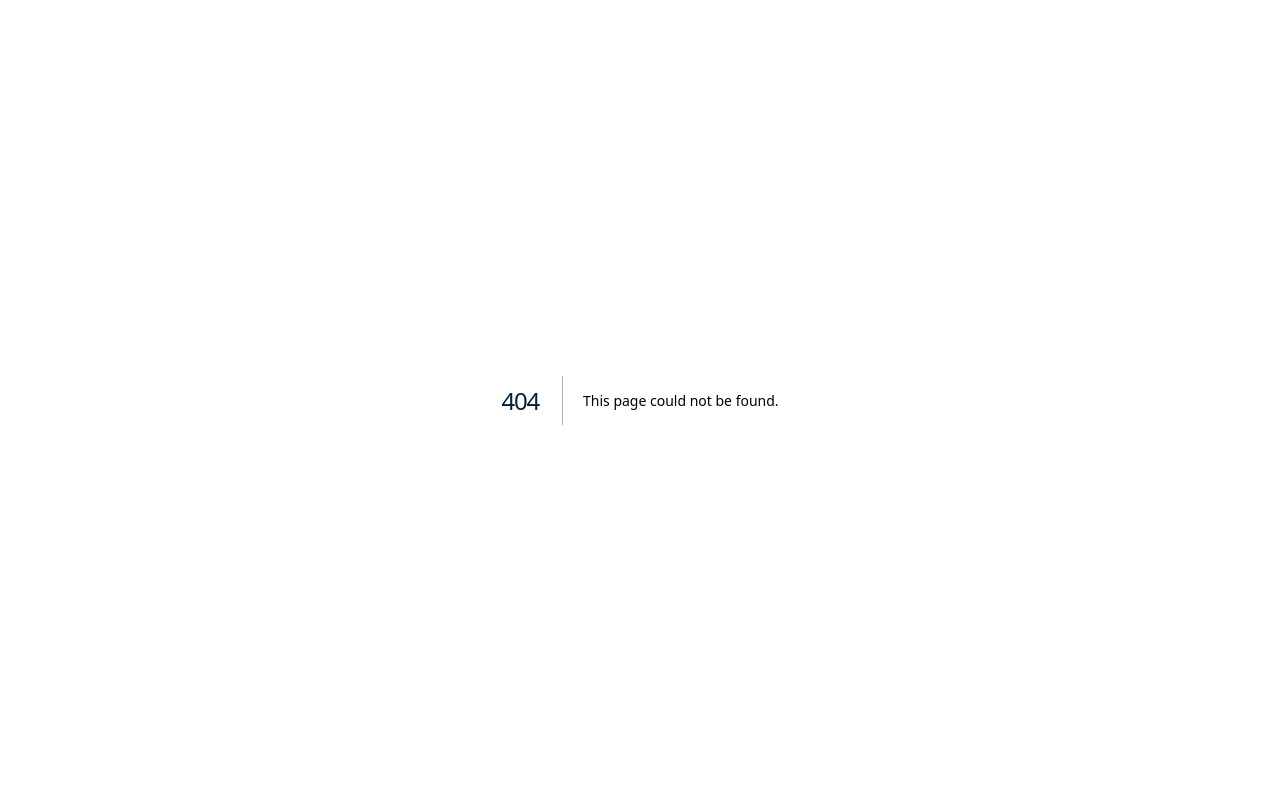
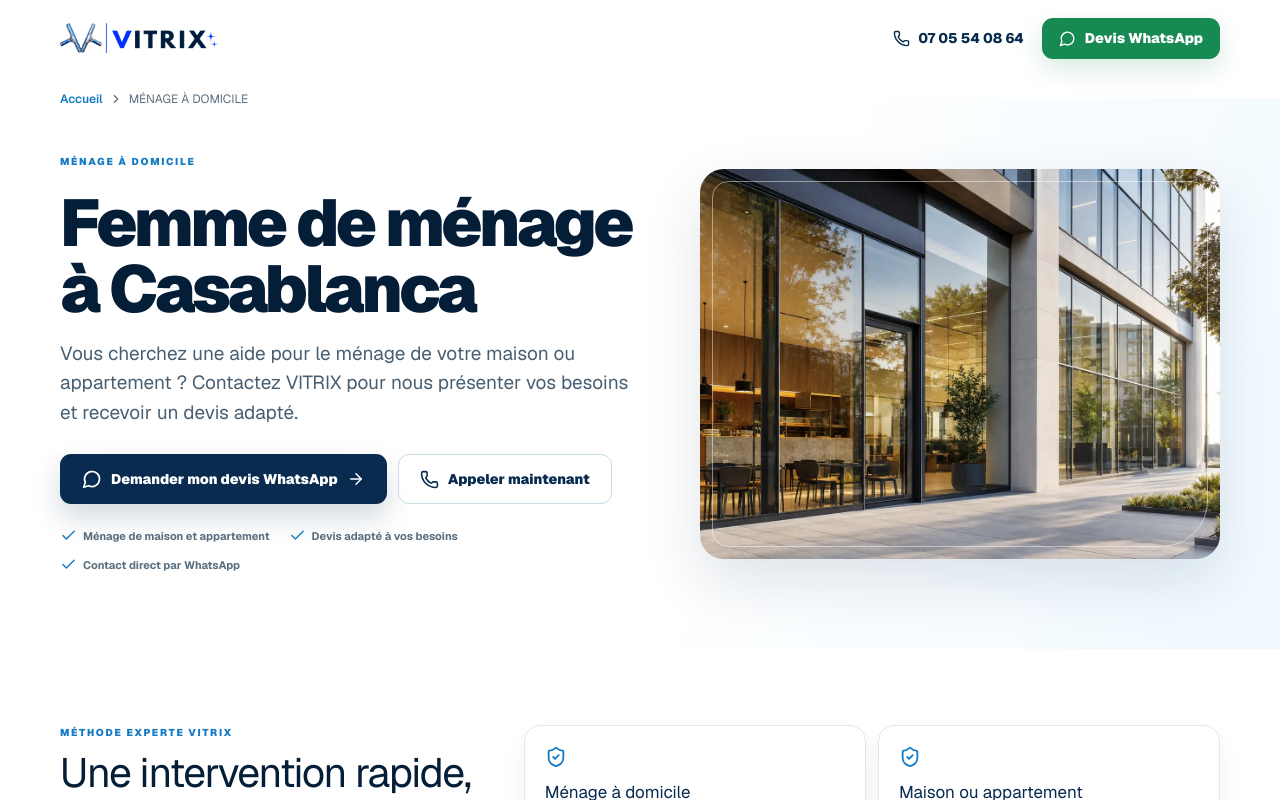
Before and after one commit to aemakboul-rgb/vitrix, a Next.js app: page /femme-de-menage-casablanca in a window 1280 px wide. Before the commit this address had no page. Shown: the top 800 px of the page. Built offline with nearby package versions, Linux system fonts and the light colour scheme.

Commit message:
Add home cleaning service landing page

```diff
--- /dev/null
+++ b/app/femme-de-menage-casablanca/page.tsx
@@ -0,0 +1,39 @@
+import type { Metadata } from "next";
+import { SeoServicePage } from "../seo-page";
+
+const title = "Femme de ménage à Casablanca | Service de ménage à domicile | VITRIX";
+const description = "Vous cherchez une femme de ménage à Casablanca ? Contactez VITRIX pour votre ménage à domicile, à Bouskoura, Dar Bouazza, Nouaceur et Daroua. Devis par WhatsApp.";
+
+export const metadata: Metadata = {
+  title,
+  description,
+  alternates: { canonical: "/femme-de-menage-casablanca" },
+  openGraph: { title, description, url: "https://www.vitres.online/femme-de-menage-casablanca" },
+};
+
+export default function Page() {
+  return (
+    <SeoServicePage
+      eyebrow="MÉNAGE À DOMICILE"
+      title="Femme de ménage à Casablanca"
+      intro="Vous cherchez une aide pour le ménage de votre maison ou appartement ? Contactez VITRIX pour nous présenter vos besoins et recevoir un devis adapté."
+      image="/clean-office-cafe-glass.webp"
+      imageAlt="Intérieur propre et lumineux"
+      whatsappMessage="Bonjour VITRIX, je souhaite un devis pour une femme de ménage à domicile."
+      canonicalPath="/femme-de-menage-casablanca"
+      benefits={["Ménage de maison et appartement", "Devis adapté à vos besoins", "Contact direct par WhatsApp"]}
+      areas={["Casablanca", "Bouskoura", "Dar Bouazza", "Nouaceur", "Daroua"]}
+      details={[
+        { title: "Ménage à domicile", text: "Présentez-nous votre logement et les tâches de ménage souhaitées pour préparer une intervention adaptée." },
+        { title: "Maison ou appartement", text: "Que vous habitiez une maison ou un appartement, indiquez-nous la surface et les pièces concernées." },
+        { title: "Selon vos besoins", text: "Précisez vos disponibilités et la fréquence souhaitée lors de votre demande de devis." },
+        { title: "Demande simple", text: "Contactez-nous sur WhatsApp avec votre quartier, votre besoin et, si possible, des photos." },
+      ]}
+      faqs={[
+        { q: "Comment demander une femme de ménage à Casablanca ?", a: "Contactez VITRIX par WhatsApp ou par téléphone et indiquez votre quartier, le type de logement et vos besoins." },
+        { q: "Quel est le prix du ménage à domicile ?", a: "Le tarif dépend du logement, des tâches demandées et de la durée de l'intervention. Contactez-nous pour un devis personnalisé." },
+        { q: "Dans quelles zones intervenez-vous ?", a: "Contactez-nous pour une intervention à Casablanca, Bouskoura, Dar Bouazza, Nouaceur ou Daroua." },
+      ]}
+    />
+  );
+}
--- a/app/seo-page.tsx
+++ b/app/seo-page.tsx
@@ -26,6 +26,7 @@ export type SeoServicePageProps = {
 };
 
 const otherServices = [
+  { href: "/femme-de-menage-casablanca", label: "Femme de ménage à domicile" },
   { href: "/nettoyage-vitres-casablanca", label: "Nettoyage Vitres & Baies" },
   { href: "/nettoyage-facades-alucobond-casablanca", label: "Façades Alucobond" },
   { href: "/nettoyage-panneaux-solaires-casablanca", label: "Panneaux Solaires (+30%)" },
```
Also changed, not shown: 1 other file (tests, documents, lock files or other folders).
